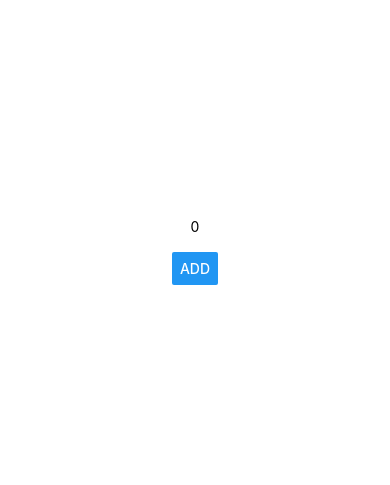
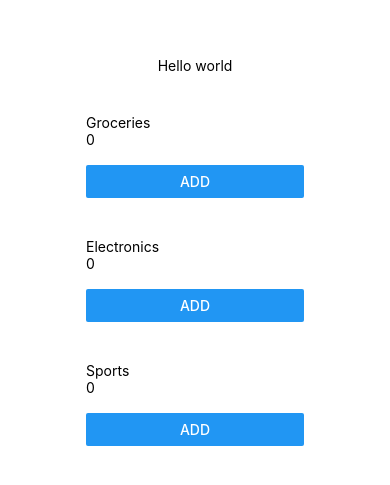
Before and after one commit to mukundkv29/expense-tracker, a React Native app: screen / in a window 390 px wide. Shown: the part 171-656 px from the top of the page. Built offline with nearby package versions, Linux system fonts and the light colour scheme.

Commit message:
expense-item-form-input-ubtton-added

```diff
--- a/App.js
+++ b/App.js
@@ -1,29 +1,65 @@
 import { StatusBar } from 'expo-status-bar';
-import { Button, StyleSheet, Text, TextInput, View } from 'react-native';
+import { Button, StyleSheet, Text, TextInput, ToastAndroid, View } from 'react-native';
 import { useState } from 'react';
 
 export default function App() {
-  const [inputSum, setInputSum] = useState(0);
-  const [formValue, setFormValue] = useState('');
-  function addInputHandler(){
-    setInputSum(prevState => prevState + parseInt(formValue));
-    setFormValue('');
+
+  const [items, setItems] = useState([
+    {
+      name: "Groceries",
+      value: "",
+      total: 0,
+    },
+    {
+      name: "Electronics",
+      value: "",
+      total: 0,
+    },
+    {
+      name: "Sports",
+      value: "",
+      total: 0,
+    },
+  ]);
+
+  function handleFormInput(name, text) {
+    setItems((prevItems) =>
+      prevItems.map((item) =>
+        item.name === name ? {...item, value: text} : item
+      )
+    );
+  };
+
+  function AddExpenseHandler(name) {
+    setItems((prevItems) =>
+      prevItems.map((item) => {
+        const value = parseInt(item.value);
+        return item.name === name ? {...item, total: item.total+value, value: ""} : item
       }
+      )
+    );
+  };
+
   return (
     <View style={styles.container}>
-      <Text>{inputSum}</Text>
+      <Text>Hello world</Text>
+      {items.map((item) => (
+        <View key={item.name} style={{marginTop: 40}}>
+          <Text>{item.name}</Text>
+          <Text>{item.total}</Text>
           <TextInput
-        value={formValue}
-        keyboardType="numeric"
-        onChangeText={setFormValue}
+            value={item.value}
+            onChange={(text) => handleFormInput(item.name, text)}
+            keyboardType='numeric'
           />
           <Button
             title='Add'
-        onPress={addInputHandler}
+            onPress={() => AddExpenseHandler(item.name)}
           />
+        </View>
+      ))}
       <StatusBar style="auto" />
     </View>
-
   );
 }
 
```
Lines whose indentation alone changed are shown as unchanged.
